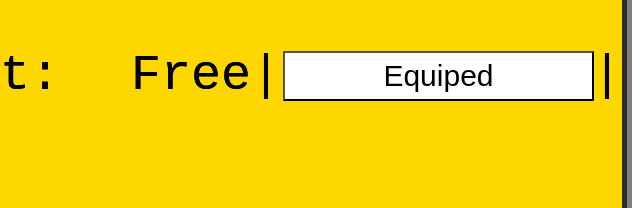
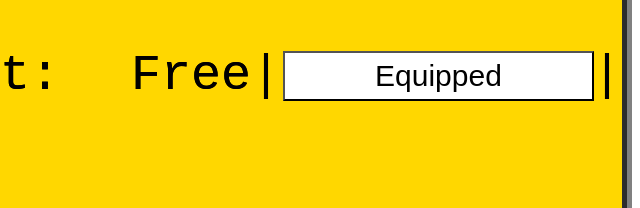
Before and after one commit to JackCribbin07/MemoryGame, a plain HTML site: page color.html in a window 1280 px wide. Shown: the part 1328-1536 px from the top of the page, 640-1280 px from the left. Drawn offline with Linux system fonts and the light colour scheme.

Commit message:
Update color.html

```diff
--- a/color.html
+++ b/color.html
@@ -36,7 +36,7 @@
 
     <div id="Item2">Score Booster|Cost: 35|<button type="button" onclick="ScoreBoost()" id = "ScoreBoostButton">Purchase</button>| Boosts current score by 2</div>
 
-    <div id="Item3">Color Scheme 1|Cost: Free|<button type="button" onclick="Color1()" id = "Color1Button">Equiped</button>| Changes color scheme</div>
+    <div id="Item3">Color Scheme 1|Cost: Free|<button type="button" onclick="Color1()" id = "Color1Button">Equipped</button>| Changes color scheme</div>
 
     <div id="Item4">Color Scheme 2|Cost: 10|<button type="button" onclick="Color2()" id = "Color2Button">Purchase</button>| Changes color scheme</div>
 
```
